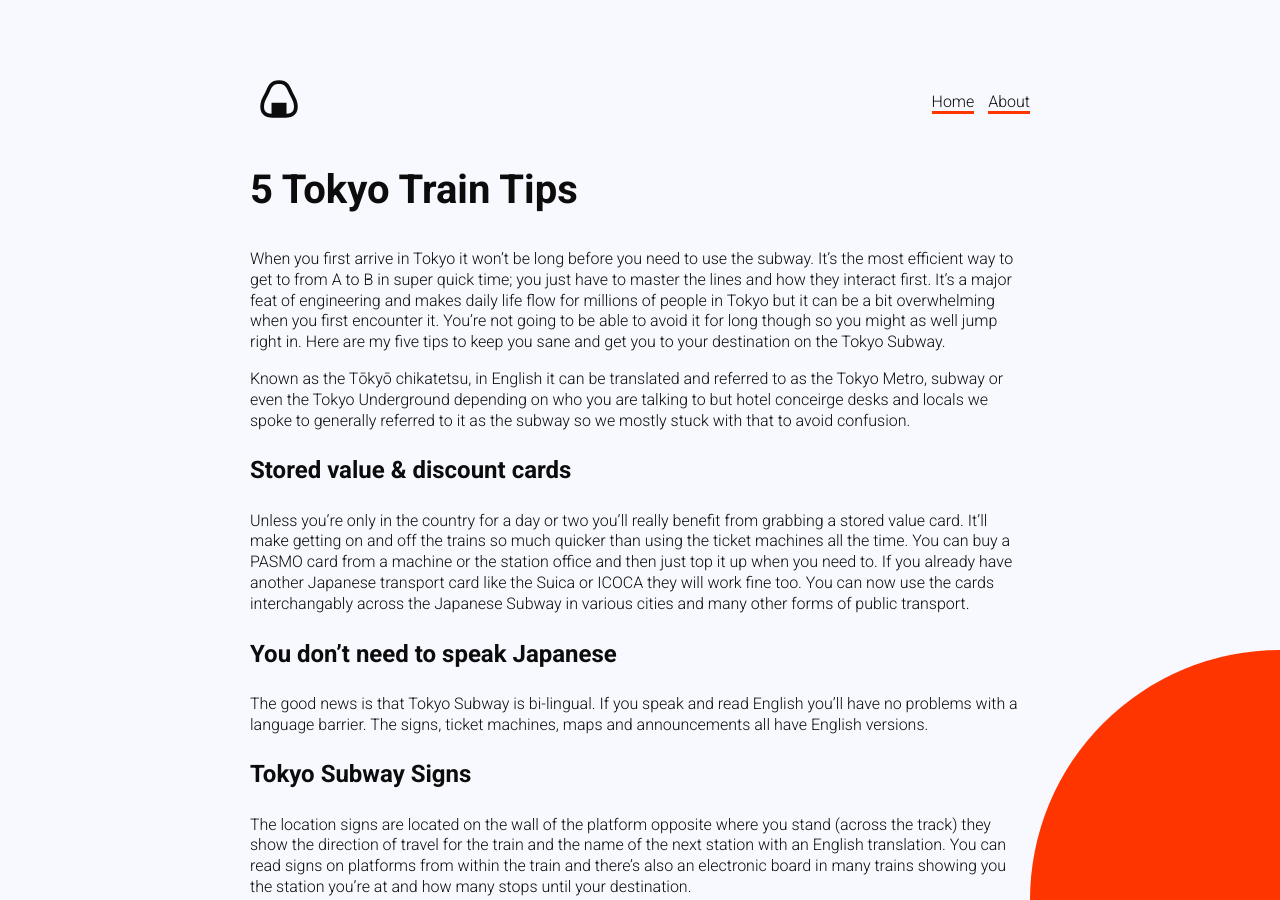
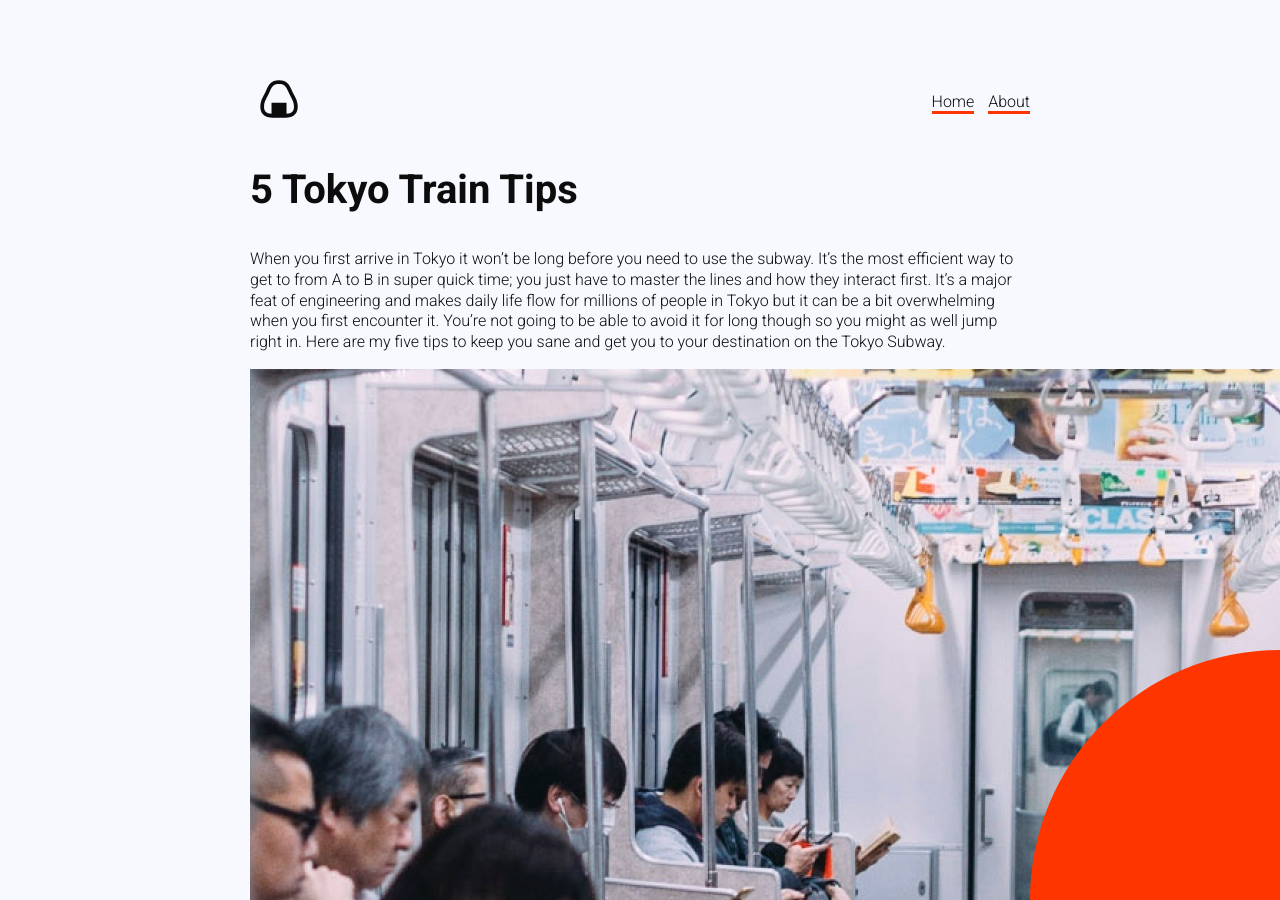
Before and after one commit to stephenbarkan/anightinjapan, a Jekyll site: the page built from _posts/2019-04-10-tokyotraintips.markdown, in a window 1280 px wide and 900 px high. Built offline with Jekyll 4.4.1, drawn with Linux system fonts in a browser that asks for light colours.

Commit message:
Updated Tokyotraintips

```diff
--- a/_posts/2019-04-10-tokyotraintips.markdown
+++ b/_posts/2019-04-10-tokyotraintips.markdown
@@ -6,6 +6,8 @@ excerpt: The nightlife here runs the gamut, from rowdy izakayas and beer bars, t
 ---
 
 When you first arrive in Tokyo it won’t be long before you need to use the subway.  It’s the most efficient way to get to from A to B in super quick time; you just have to master the lines and how they interact first. It’s a major feat of engineering and makes daily life flow for millions of people in Tokyo but it can be a bit overwhelming when you first encounter it.  You’re not going to be able to avoid it for long though so you might as well jump right in.  Here are my five tips to keep you sane and get you to your destination on the Tokyo Subway.
+
+![on the subway](/uploads/blog-3a.jpg)
 
 Known as the Tōkyō chikatetsu, in English it can be translated and referred to as the Tokyo Metro, subway or even the Tokyo Underground depending on who you are talking to but hotel conceirge desks and locals we spoke to generally referred to it as the subway so we mostly stuck with that to avoid confusion.
 
```
